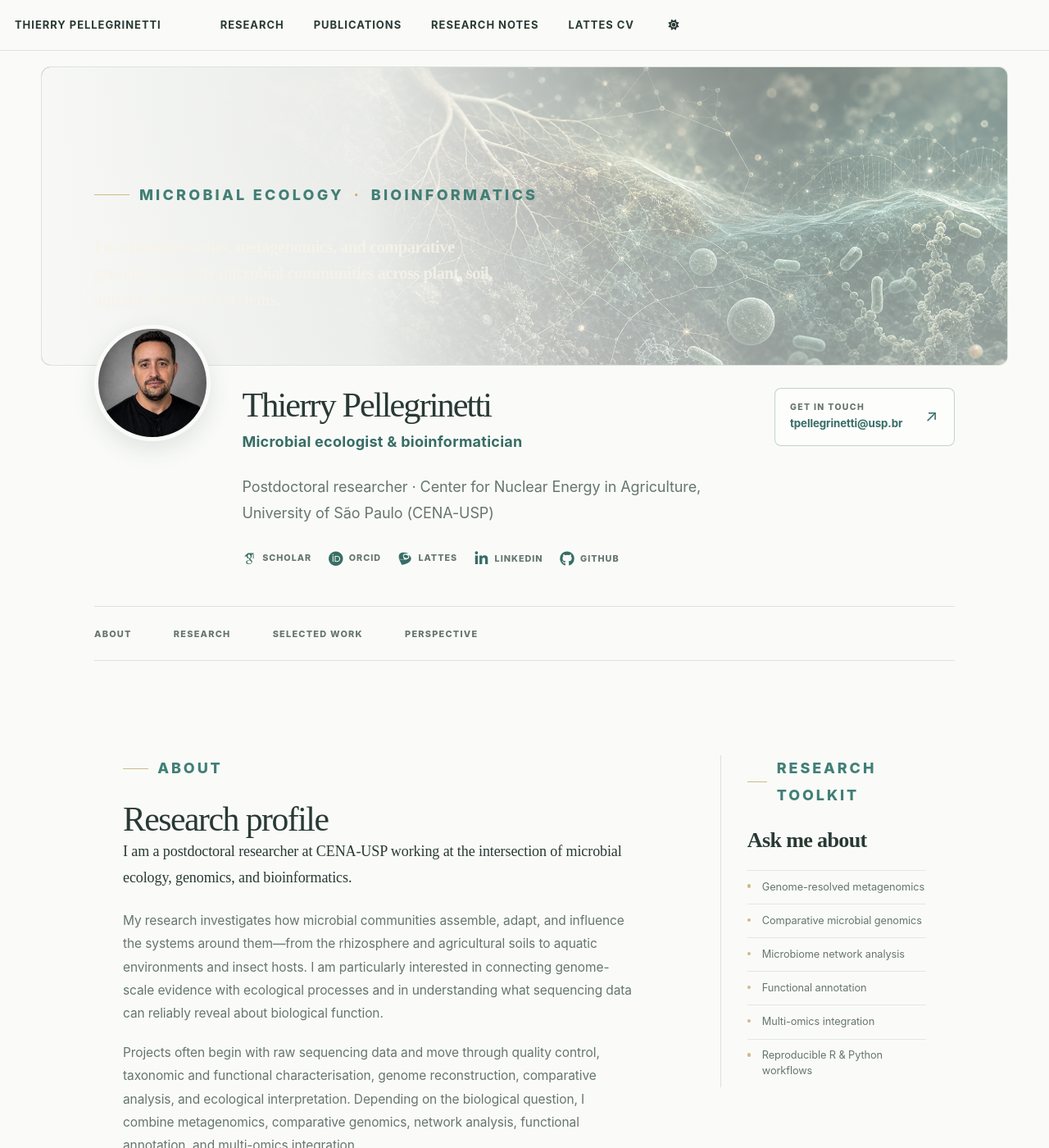
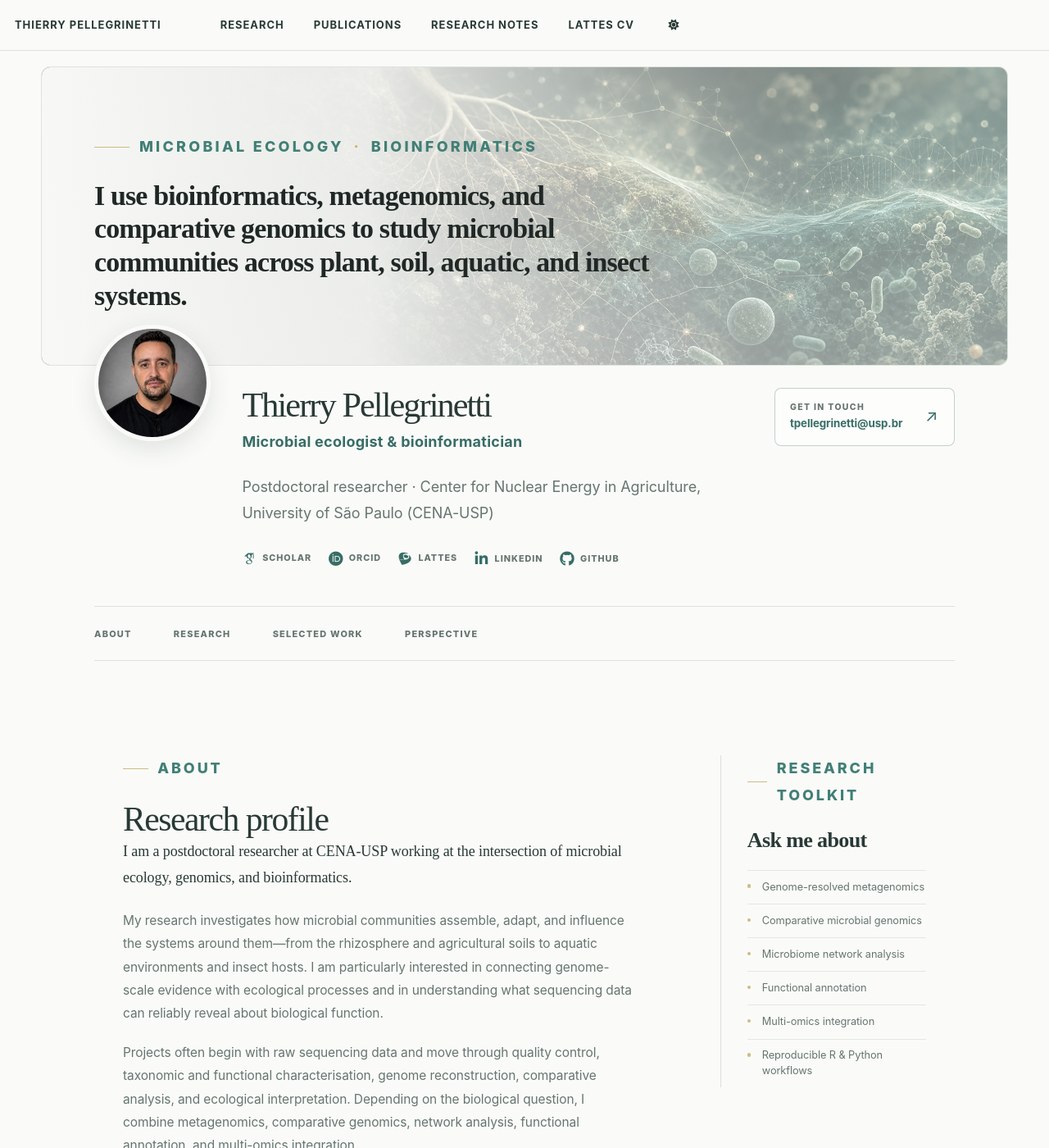
Before and after one commit to tpellegrinetti/tpellegrinetti.github.io, a Jekyll site: the page built from _pages/about.md, in a window 1280 px wide and 1400 px high. Shown: the whole window at 82% size. Built offline with Jekyll 4.4.1, drawn with Linux system fonts in a browser that asks for light colours; some web fonts are replaced.

Commit message:
Fix homepage statement contrast (#8)
Ensure the near-black homepage statement overrides the legacy white hero text rule.

```diff
--- a/_sass/_custom.scss
+++ b/_sass/_custom.scss
@@ -2375,7 +2375,7 @@ html[data-theme="dark"] .academic-research__grid article {
   background: var(--signal);
 }
 
-.academic-hero__statement {
+.academic-hero__copy > p.academic-hero__statement {
   max-width: 680px;
   margin: 0;
   color: #202826;
@@ -2816,7 +2816,7 @@ html[data-theme="dark"] .academic-research__grid article {
     width: calc(100% - 2.7rem);
   }
 
-  .academic-hero__statement {
+  .academic-hero__copy > p.academic-hero__statement {
     max-width: 430px;
     font-size: clamp(1.3rem, 5vw, 1.75rem);
   }
@@ -2919,7 +2919,7 @@ html[data-theme="dark"] .academic-research__grid article {
     font-size: 0.52rem;
   }
 
-  .academic-hero__statement {
+  .academic-hero__copy > p.academic-hero__statement {
     font-size: clamp(1.18rem, 5.4vw, 1.5rem);
   }
 
```
